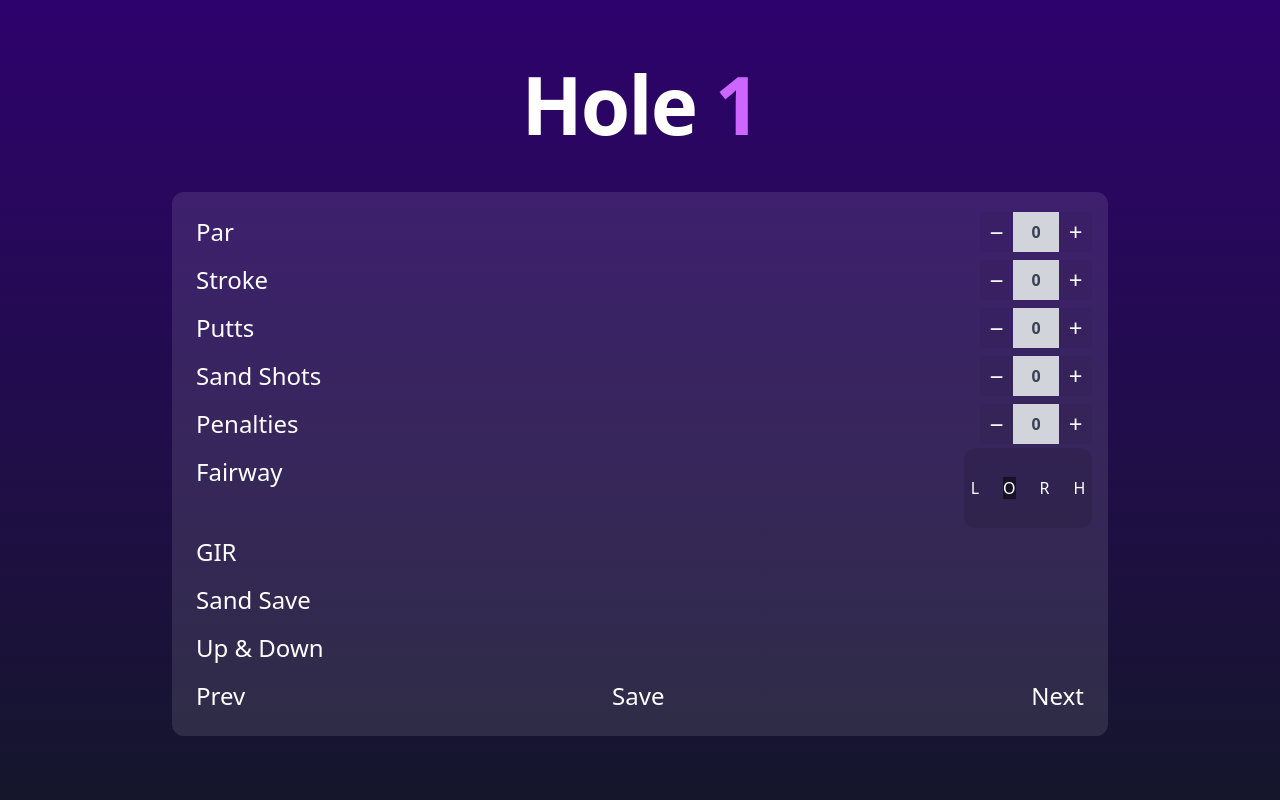
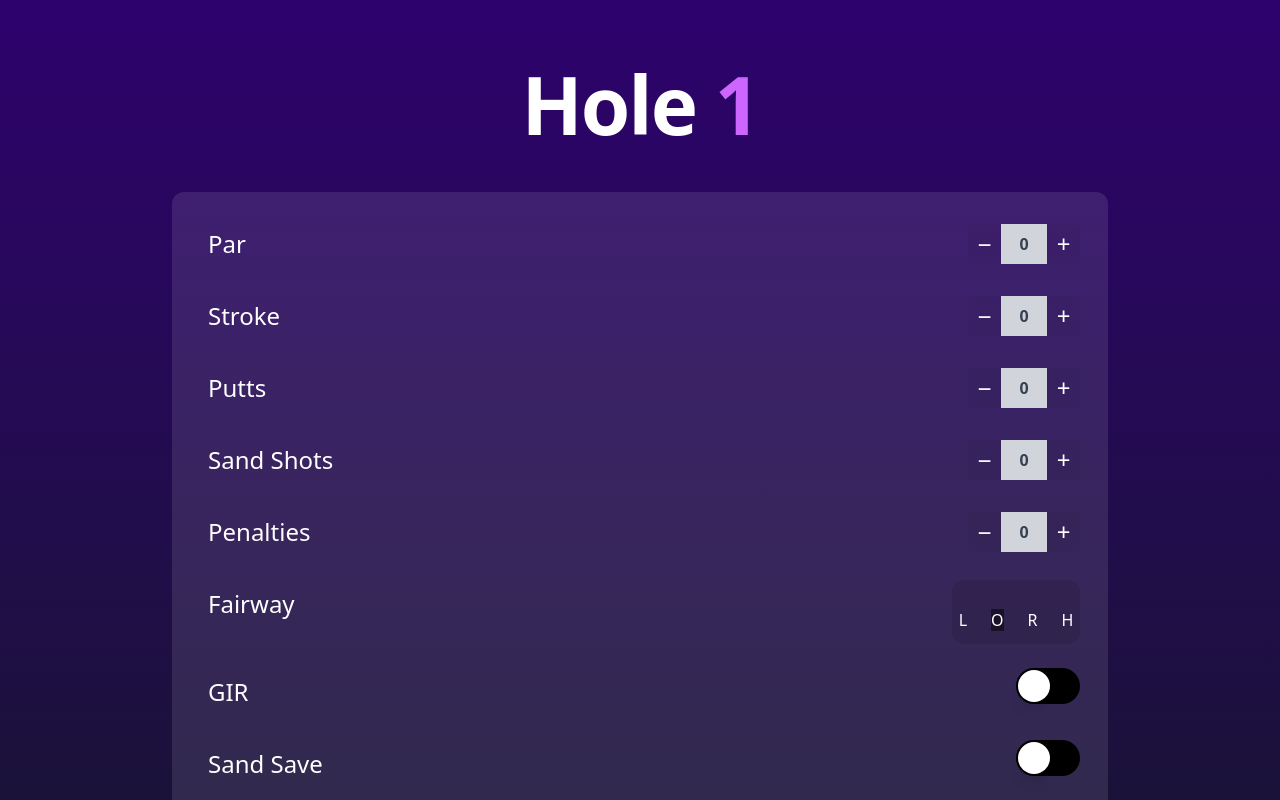
Before and after one commit to narula2000/golf-scorecard, a Next.js app: page /front-9/1 in a window 1280 px wide. Shown: the top 800 px of the page. Built offline with nearby package versions, Linux system fonts and the light colour scheme.

Commit message:
Add toggle flag

```diff
--- a/src/components/fairway.tsx
+++ b/src/components/fairway.tsx
@@ -9,18 +9,22 @@
 
   return (
     <RadioGroup
-      className="flex flex-row w-32 p-4 bg-black/10 rounded-xl justify-center"
+      className="flex flex-row h-16 w-32 p-4 bg-black/10 rounded-xl justify-center"
       value={fairway}
       onChange={setFairway}
-    >{
-      [FairwayEnum.Left, FairwayEnum.On, FairwayEnum.Right, FairwayEnum.Hazards].map((value) => (
-      <RadioGroup.Option value={value} key={value} className="p-3">
-        {({ checked }) => (
-          <span className={checked ? 'bg-black/50' : ''}>{value[0]}</span>
-        )}
-      </RadioGroup.Option>
-      ))
-    }
+    >
+      {[
+        FairwayEnum.Left,
+        FairwayEnum.On,
+        FairwayEnum.Right,
+        FairwayEnum.Hazards,
+      ].map((value) => (
+        <RadioGroup.Option value={value} key={value} className="p-3 h-3 content-center">
+          {({ checked }) => (
+            <span className={checked ? 'bg-black/50' : ''}>{value[0]}</span>
+          )}
+        </RadioGroup.Option>
+      ))}
     </RadioGroup>
   );
   // return (
--- a/src/pages/front-9/[hole].tsx
+++ b/src/pages/front-9/[hole].tsx
@@ -1,6 +1,8 @@
+import { Switch } from '@headlessui/react';
 import { type NextPage } from 'next';
 import Head from 'next/head';
 import { useRouter } from 'next/router';
+import { useState } from 'react';
 import { type CardProps } from '~/components/card';
 import Counter from '~/components/counter';
 import Fairway from '~/components/fairway';
@@ -22,8 +24,30 @@
   children: React.ReactNode;
 }
 
+const Example = () => {
+  const [enabled, setEnabled] = useState(false);
+
+  return (
+      <Switch
+        checked={enabled}
+        onChange={setEnabled}
+        className={`${enabled ? 'bg-white/70' : 'bg-black'}
+          relative inline-flex h-9 w-16 shrink-0 cursor-pointer rounded-full border-2 border-transparent transition-colors duration-200 ease-in-out focus:outline-none focus-visible:ring-2  focus-visible:ring-white focus-visible:ring-opacity-75`}
+      >
+        <span className="sr-only">GIR</span>
+        <span
+          aria-hidden="true"
+          className={`${enabled ? 'translate-x-7' : 'translate-x-0'}
+            pointer-events-none inline-block h-8 w-8 transform rounded-full bg-white shadow-lg ring-0 transition duration-200 ease-in-out`}
+        />
+      </Switch>
+  );
+};
+
 const Row = ({ children }: RowProps) => {
-  return <div className="flex flex-row justify-between gap-4">{children}</div>;
+  return (
+    <div className="flex flex-row justify-between gap-4 p-3">{children}</div>
+  );
 };
 
 const Card = ({ children }: CardProps) => {
@@ -76,12 +100,15 @@
             </Row>
             <Row>
               <p className="text-2xl p-2">GIR</p>
+              <Example />
             </Row>
             <Row>
               <p className="text-2xl p-2">Sand Save</p>
+              <Example />
             </Row>
             <Row>
               <p className="text-2xl p-2">Up & Down</p>
+              <Example />
             </Row>
             <div className="flex flex-row justify-between gap-4">
               <p className="text-2xl p-2">Prev</p>
```
